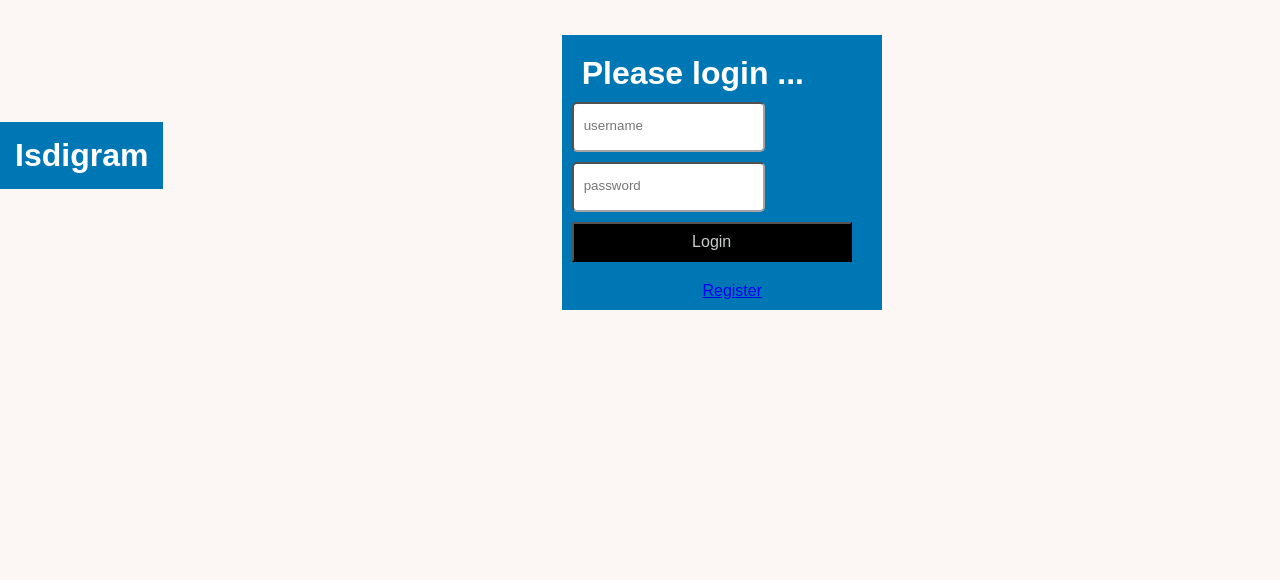
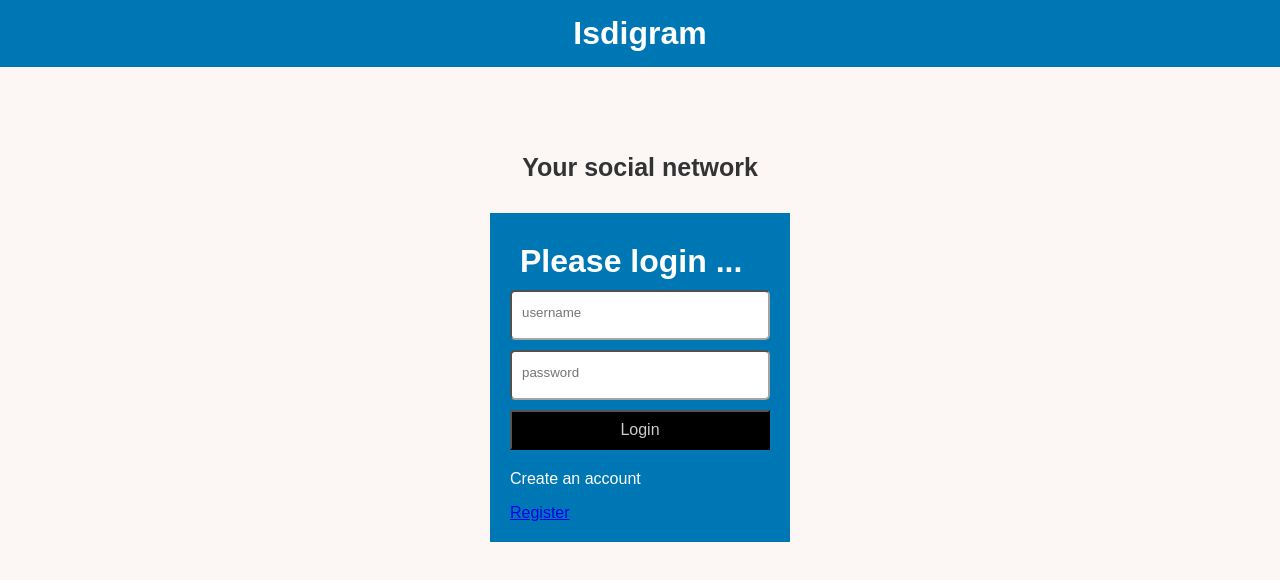
Before and after one commit to carlosdelblanco/202209-w7chwe-carlos-delblanco-front, a React (Create React App) app: page / in a window 1280 px wide. Shown: the top 580 px of the page. Built offline with nearby package versions, Linux system fonts and the light colour scheme.

Commit message:
Add login user

```diff
--- a/src/components/Loginform/LoginForm.tsx
+++ b/src/components/Loginform/LoginForm.tsx
@@ -34,6 +34,7 @@ const LoginForm = (): JSX.Element => {
   return (
     <>
       <LoginFormStyled>
+        <h2>Your social network</h2>
         <div className="loginData">
           <h1 className="loginData__title">Please login ...</h1>
           <form onSubmit={(event) => submitForm(event)}>
@@ -51,13 +52,12 @@ const LoginForm = (): JSX.Element => {
               />
               <label className="loginData__label" htmlFor="username"></label>
             </div>
-            <div>
+            <div className="loginData__field">
               <input
                 type="password"
                 name="password"
                 id="password"
                 placeholder="password"
-                className="loginData__field"
                 aria-label="password-input"
                 onChange={formDataChange}
                 autoComplete="off"
@@ -68,6 +68,7 @@ const LoginForm = (): JSX.Element => {
             <button>Login</button>
           </form>
           <span>Create an account</span>
+          <p></p>
           <Link to="/register">Register</Link>
         </div>
       </LoginFormStyled>
--- a/src/components/Loginform/LoginFormStyled.tsx
+++ b/src/components/Loginform/LoginFormStyled.tsx
@@ -11,8 +11,8 @@ const LoginFormStyled = styled.div`
     background-color: #0077b5;
     padding-top: 0;
     margin: auto;
-    padding: 10px;
-    width: 100%;
+    padding: 20px;
+    width: 300px;
   }
 
   .loginData__title {
@@ -36,6 +36,7 @@ const LoginFormStyled = styled.div`
   }
 
   form input {
+    width: 100%;
     height: 50px;
     border-color: #a4a4a4;
     border-radius: 5px;
@@ -44,7 +45,7 @@ const LoginFormStyled = styled.div`
   }
 
   button {
-    width: 280px;
+    width: 100%;
     height: 40px;
     font-size: 16px;
     color: #caccce;
--- a/src/components/RegisterForm/RegisterForm.tsx
+++ b/src/components/RegisterForm/RegisterForm.tsx
@@ -61,6 +61,7 @@ const RegisterForm = (): JSX.Element => {
             <button>Register</button>
           </form>
           <span>Do you already have an account?</span>
+          <p></p>
           <Link to="/">Login</Link>
         </div>
       </RegisterFormStyled>
--- a/src/components/RegisterForm/RegisterFormStyled.tsx
+++ b/src/components/RegisterForm/RegisterFormStyled.tsx
@@ -11,8 +11,8 @@ const RegisterFormStyled = styled.div`
     background-color: #0077b5;
     padding-top: 0;
     margin: auto;
-    padding: 10px;
-    width: 300px;
+    padding: 20px;
+    width: 100%;
   }
 
   form {
--- a/src/index.css
+++ b/src/index.css
@@ -5,12 +5,12 @@
 body {
   margin: 0;
   font-family: "Futura", sans-serif;
-  color: #0077b5;
+  color: #fff;
   background-color: #fcf6f5ff;
   box-sizing: border-box;
 }
 
 #root {
   display: flex;
-  align-items: center;
+  flex-direction: column;
 }
```
